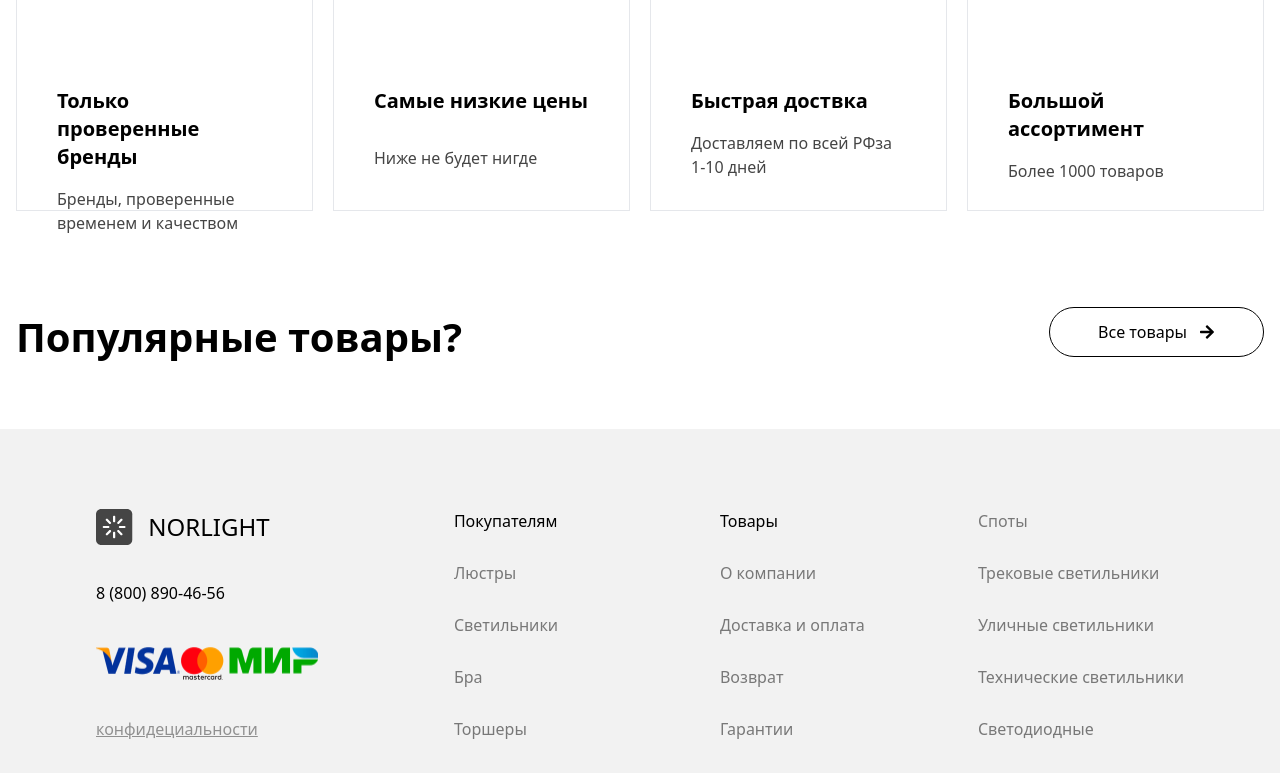
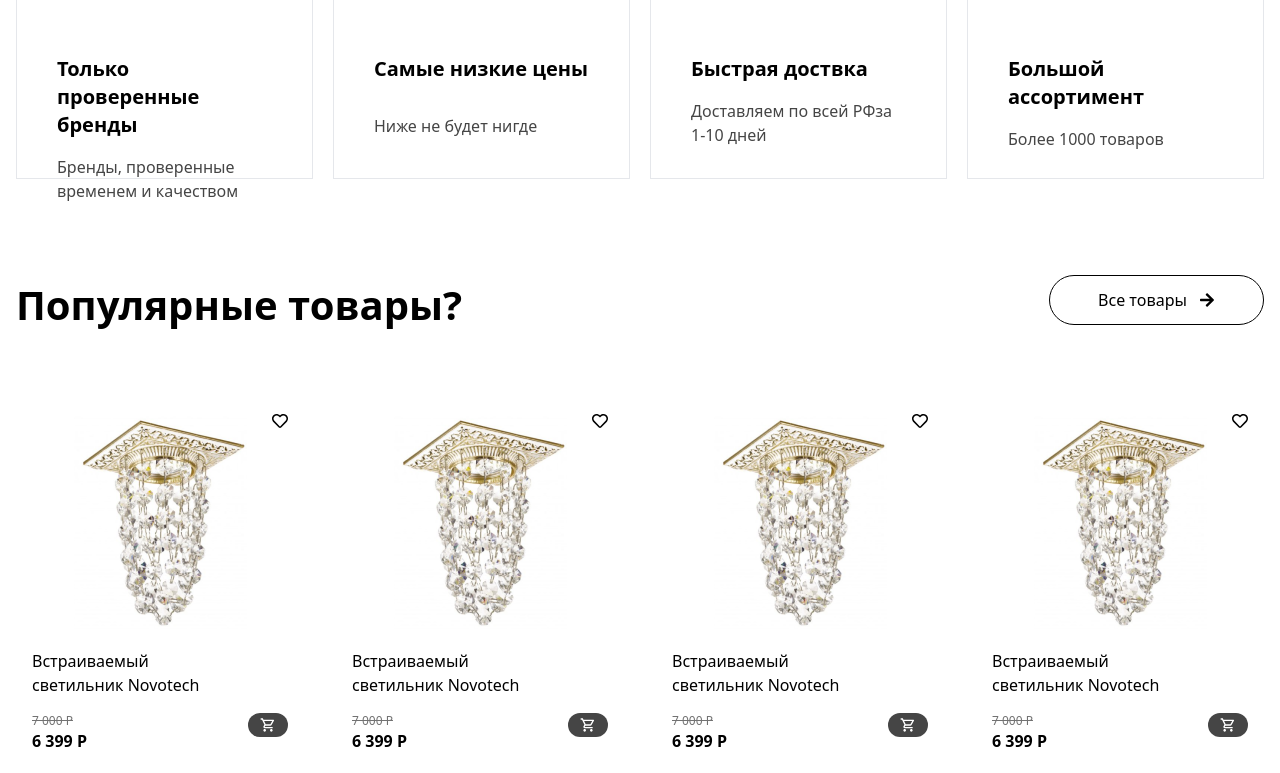
Before and after one commit to Muhammadrasul21/furniture, a React app: page / in a window 1280 px wide. Shown: the part 2000-2773 px from the top of the page. Built offline with nearby package versions, Linux system fonts and the light colour scheme; the HTML template or start-up script is replaced by a standard one.

Commit message:
added brand

```diff
--- /dev/null
+++ b/src/components/Brend.jsx
@@ -0,0 +1,26 @@
+import React from 'react'
+import { FaArrowRightLong } from "react-icons/fa6";
+import { FaArrowLeftLong } from "react-icons/fa6";
+
+
+
+const Brend = () => {
+  return (
+    <div  className="container max-w-[1332px] mx-auto px-4">
+         <div className="flex justify-between mb-8 pt-16">
+        <h4 className="font-bold text-[40px]">Только проверенные бренды</h4>
+        <div className='flex gap-4'>
+        <button className="hidden sm:flex items-center justify-center mb-[40px] p-3 px-6 border border-black opacity-50 rounded-[100px] hover:opacity-100 transition duration-300 ease-in-out">
+          <FaArrowLeftLong/>
+        </button>
+        <button className="hidden sm:flex items-center justify-center mb-[40px] p-3 px-6 border border-black opacity-50 rounded-[100px] hover:opacity-100 transition duration-300 ease-in-out">
+          <FaArrowRightLong/>
+        </button>
+
+        </div>
+      </div>
+    </div>
+  )
+}
+
+export default Brend
--- a/src/components/Hero.jsx
+++ b/src/components/Hero.jsx
@@ -8,8 +8,8 @@
 
 const Hero = () => {
   return (
-    <div className="container max-w-[1332px] mx-auto px-4 py-6 mt-[50px]">
-      <div className="flex flex-col-reverse justify-center items-center text-center md:flex-row  bg-[#F2F2F2] rounded-[50px] p-6 gap-8  relative">
+    <div className="container max-w-[1332px] mx-auto px-4 py-6 sm:mt-[50px]">
+      <div className="flex flex-col-reverse justify-center items-center text-center md:flex-row  bg-[#F2F2F2] rounded-[50px] pb-4 gap-8  relative">
         <div className="flex flex-col items-start gap-4  mt-4">
           <h4 className="font-bold font sm:w-[599px] text-4xl mb-5  sm:text-6xl w-[250px] leading-tight text-start">
             Скидка 15% на все подвесные светильники
--- a/src/components/Product.jsx
+++ b/src/components/Product.jsx
@@ -1,19 +1,47 @@
-import React from 'react'
+import React from "react";
 import { FaArrowRight } from "react-icons/fa";
-
+import { productCards } from "../stock";
+import { MdOutlineShoppingCart } from "react-icons/md";
+import { FaRegHeart } from "react-icons/fa";
 
 const Product = () => {
   return (
-    <div  className="container max-w-[1332px] mx-auto px-4">
-          <div className="flex justify-between mb-8 pt-16">
+    <div className="container max-w-[1332px] mx-auto px-4">
+      <div className="flex justify-between mb-8 pt-16">
         <h4 className="font-bold text-[40px]">Популярные товары?</h4>
-        <button className=" hidden sm:flex items-center justify-center mb-[40px] gap-3  p-3 px-12 border border-black rounded-[100px] hover:bg-black hover:text-white transition duration-300 ease-in-out">
-          Bce товары
+        <button className="hidden sm:flex items-center justify-center mb-[40px] gap-3 p-3 px-12 border border-black rounded-[100px] hover:bg-black hover:text-white transition duration-300 ease-in-out">
+        Bce товары
           <FaArrowRight />
         </button>
       </div>
+      <div className="grid gap-8 grid-cols-1 md:grid-cols-2 lg:grid-cols-4">
+        {productCards.map((card) => (
+          <div key={card.id} className="grid gap-5 p-4 relative hover:shadow-xl transition duration-300 ease-in-out">
+            <FaRegHeart className="absolute right-4 top-4" />
+            <div className="w-full h-auto flex items-center justify-center">
+              <img src={card.image || "https://via.placeholder.com/150"} alt={card.title || "Product"} className="w-auto h-auto max-w-full" />
+            </div>
+            <div>
+              <span className="flex w-[180px]">{card.title || "No title"}</span>
+              <div className="flex items-center justify-between">
+                <div className="flex flex-col mt-4">
+                  <del className="opacity-55 text-xs">{card.lastprice || ""}</del>
+                  <b>{card.price || "Price not available"}</b>
+                </div>
+                <div className="bg-[#454545] text-white p-1 px-3 rounded-[100px] hover:bg-black transition duration-300">
+                  <MdOutlineShoppingCart />
+                </div>
+              </div>
+            </div>
+          </div>
+        ))}
+      </div>
+      <button className=" flex sm:hidden items-center justify-center my-[40px] gap-3 w-full p-3 border border-black rounded-[100px] hover:bg-black hover:text-white transition duration-300 ease-in-out">
+      Bce товары
+        <FaArrowRight />
+      </button>
     </div>
-  )
-}
+  );
+};
 
-export default Product
+export default Product;
--- a/src/pages/home/Home.jsx
+++ b/src/pages/home/Home.jsx
@@ -4,6 +4,7 @@
 import Catalog from "../../components/Catalog";
 import About from "../../components/About";
 import Product from "../../components/Product";
+import Brend from "../../components/Brend";
 
 const Home = () => {
   return (
@@ -13,6 +14,7 @@
         <Catalog />
         <About />
         <Product/>
+        <Brend/>
       </Layout>
     </div>
   );
--- a/src/stock/index.jsx
+++ b/src/stock/index.jsx
@@ -8,6 +8,7 @@
 import framebrand from "../assets/framebrand.png";
 import delivery from "../assets/delivery.png";
 import app from "../assets/app.png";
+import svetilni from "../assets/svetilni.png";
 
 export const socialMedia = ["VK", "VK", "VK"];
 
@@ -101,3 +102,61 @@
     info: "Более 1000 товаров",
   },
 ];
+export const productCards = [
+  {
+    id: 1,
+    image: svetilni,
+    title: "Встраиваемый светильник Novotech",
+    lastprice: "7 000 P",
+    price: "6 399 P",
+  },
+  {
+    id: 1,
+    image: svetilni,
+    title: "Встраиваемый светильник Novotech",
+    lastprice: "7 000 P",
+    price: "6 399 P",
+  },
+  {
+    id: 1,
+    image: svetilni,
+    title: "Встраиваемый светильник Novotech",
+    lastprice: "7 000 P",
+    price: "6 399 P",
+  },
+  {
+    id: 1,
+    image: svetilni,
+    title: "Встраиваемый светильник Novotech",
+    lastprice: "7 000 P",
+    price: "6 399 P",
+  },
+  {
+    id: 1,
+    image: svetilni,
+    title: "Встраиваемый светильник Novotech",
+    lastprice: "7 000 P",
+    price: "6 399 P",
+  },
+  {
+    id: 1,
+    image: svetilni,
+    title: "Встраиваемый светильник Novotech",
+    lastprice: "7 000 P",
+    price: "6 399 P",
+  },
+  {
+    id: 1,
+    image: svetilni,
+    title: "Встраиваемый светильник Novotech",
+    lastprice: "7 000 P",
+    price: "6 399 P",
+  },
+  {
+    id: 1,
+    image: svetilni,
+    title: "Встраиваемый светильник Novotech",
+    lastprice: "7 000 P",
+    price: "6 399 P",
+  },
+];
```
Also changed, not shown: src/assets/svetilni.png (added).
